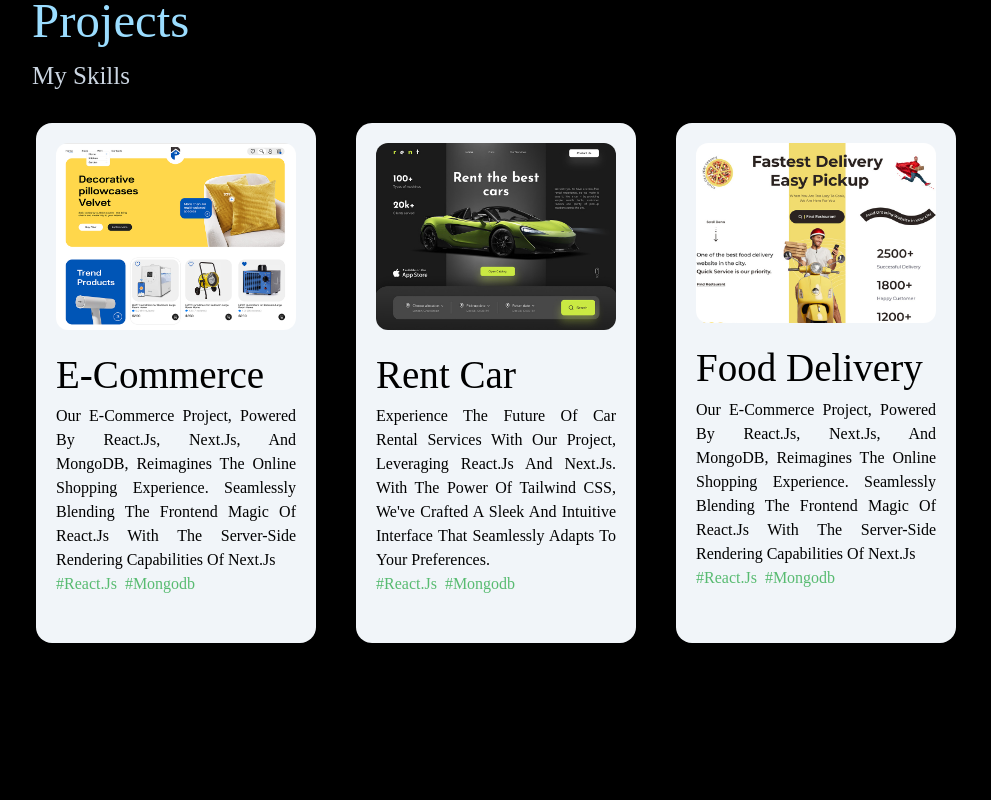
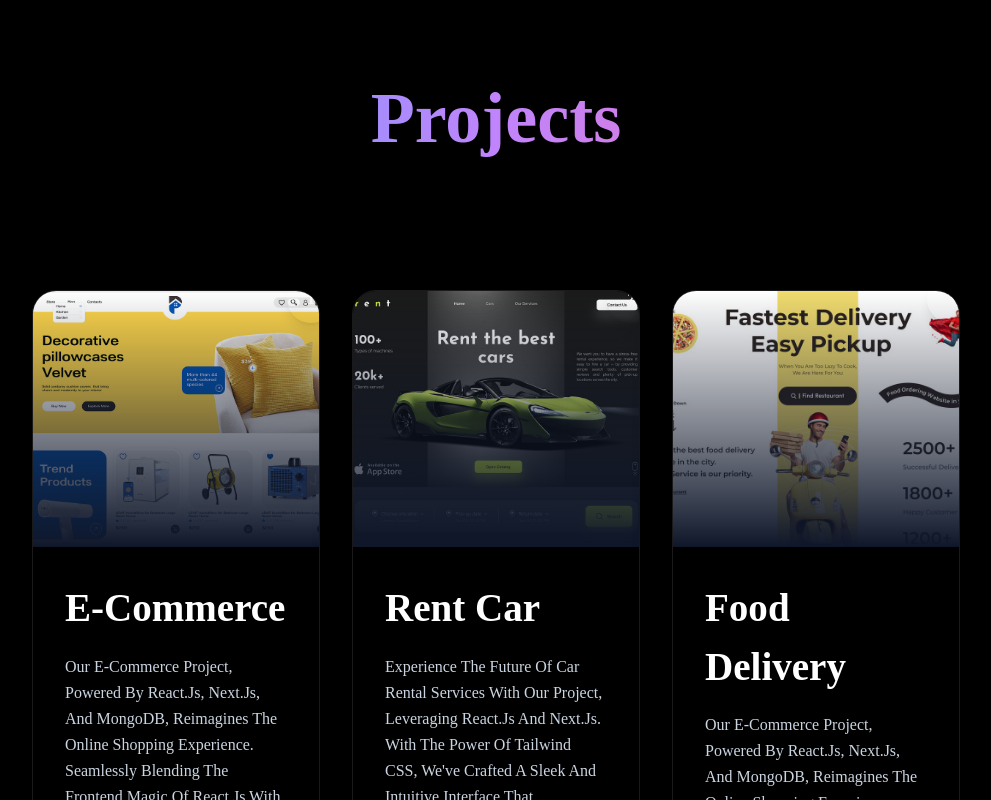
Before and after one commit to amirrahemi01/portfolio, a React (Create React App) app: page / in a window 1280 px wide. Shown: the part 1460-2260 px from the top of the page, without its empty margins (144-1135 px from the left). Built offline with nearby package versions, Linux system fonts and the light colour scheme.

Commit message:
Modernize Projects with 2025

```diff
--- a/src/components/About.tsx
+++ b/src/components/About.tsx
@@ -27,7 +27,12 @@ function About({ }: Props) {
           <h2 className="text-base lg:text-2xl text-black dark:text-white">REACT.JS DEVELOPER</h2>
           <p className="text-slate-800 dark:text-slate-300 text-sm lg:text-base text-justify">{t("content.reactjs")}</p>
 
-          <button className="flex bg-blue-200 dark:bg-blue-100 text-white dark:text-black w-fit mt-4 py-2 px-4 rounded-md">{t("content.download cv")}</button>
+          <button
+            className="flex bg-blue-200 dark:bg-blue-100 text-white dark:text-black w-fit mt-4 py-2 px-4 rounded-md"
+            onClick={() => window.open("/AmirRahemiCV.pdf", "_blank")}
+          >
+            {t("content.download cv")}
+          </button>
         </div>
       </div>
 
--- a/src/components/Projects.tsx
+++ b/src/components/Projects.tsx
@@ -1,3 +1,4 @@
+// Path: src/components/Projects.tsx
 import React from 'react'
 
 import IMG_RENT from "../assets/image/projects/rent.jpg";
@@ -13,65 +14,135 @@ function Projects({ }: Props) {
   const [t, i18n] = useTranslation("global");
 
   return (
-    <div className="w-full" id="projects">
-      <h1 className="text-5xl text-blue-200 dark:text-blue-100 px-4">{t("content.projects")}</h1>
-      <p className="text-slate-800 dark:text-slate-300 px-4 text-justify text-2xl">{t("content.my skills")}</p>
+    <div className="w-full py-20" id="projects">
+      <div className="max-w-7xl mx-auto px-4">
+        <h1 className="text-6xl md:text-7xl font-bold mb-4 text-center pb-8" style={{
+          background: 'linear-gradient(to right, rgb(96, 165, 250), rgb(192, 132, 252), rgb(244, 114, 182))',
+          WebkitBackgroundClip: 'text',
+          WebkitTextFillColor: 'transparent',
+          backgroundClip: 'text'
+        }}>
+          {t("content.projects")}
+        </h1>
+        <div className="h-1.5 w-32 mx-auto bg-gradient-to-r from-blue-500 via-purple-500 to-pink-500 rounded-full mb-16"></div>
 
 
-      <div className="flex flex-row mt-4 py-3 overflow-y-hidden overflow-x-scroll md:overflow-x-auto">
-        <div className="flex flex-col bg-slate-600 dark:bg-slate-100 p-5 rounded-2xl w-full h-full lg:w-1/3 mx-5 [min-height:65vh]">
+        <div className="grid grid-cols-1 lg:grid-cols-3 gap-8">
+          <div className="group relative rounded-3xl overflow-hidden backdrop-blur-xl bg-gradient-to-br from-purple-500/10 to-pink-500/10 border border-white/10 shadow-2xl hover:scale-105 hover:shadow-purple-500/30 transition-all duration-500 flex flex-col" style={{animation: 'fadeInUp 0.6s ease-out 0s both'}}>
 
-          <div className="topimg">
-            <img src={IMG_ECOMMERCE} alt="" className="w-full rounded-xl" />
+            <div className="relative h-64 overflow-hidden flex-shrink-0">
+              <div className="absolute inset-0 bg-gradient-to-br from-purple-500/20 to-pink-500/20 z-10"></div>
+              <img src={IMG_ECOMMERCE} alt="" className="w-full h-full object-cover group-hover:scale-110 group-hover:brightness-110 transition-all duration-700" />
+              <div className="absolute inset-0 bg-gradient-to-t from-slate-900 via-slate-900/50 to-transparent z-10"></div>
             </div>
 
-          <div className="text-white dark:text-black">
-            <h2 className="mt-4 text-2xl lg:text-4xl">{t("content.e-commerce")}</h2>
-            <p className="text-justify">{t("content.shopping")}</p>
+            <div className="relative p-8 flex flex-col flex-grow">
+              <div className="flex-grow">
+                <h2 className="text-3xl md:text-4xl font-bold text-white mb-4 group-hover:text-transparent group-hover:bg-clip-text group-hover:bg-gradient-to-r group-hover:from-purple-400 group-hover:to-pink-400 transition-all duration-300">
+                  {t("content.e-commerce")}
+                </h2>
+                <p className="text-slate-300 text-base leading-relaxed mb-6">{t("content.shopping")}</p>
               </div>
 
-          <div className="flex flex-row text-green-100">
-            <p className="mr-2">#react.js</p>
-            <p className="mr-2">#mongodb</p>
+              <div className="flex flex-wrap gap-2 mt-auto">
+                <p className="px-4 py-2 rounded-full bg-white/5 backdrop-blur-sm border border-white/10 text-sm text-slate-300 hover:bg-white/10 hover:border-white/20 transition-all duration-300">#react.js</p>
+                <p className="px-4 py-2 rounded-full bg-white/5 backdrop-blur-sm border border-white/10 text-sm text-slate-300 hover:bg-white/10 hover:border-white/20 transition-all duration-300">#mongodb</p>
               </div>
 
-        </div>
-        <div className="flex flex-col bg-slate-600 dark:bg-slate-100 p-5 rounded-2xl w-full h-full lg:w-1/3 mx-5 [min-height:65vh]">
-
-          <div className="topimg">
-            <img src={IMG_RENT} alt="" className="w-full rounded-xl" />
+              <div className="absolute -bottom-32 -right-32 w-64 h-64 bg-gradient-to-r from-purple-500 to-pink-500 rounded-full blur-3xl opacity-0 group-hover:opacity-30 transition-opacity duration-700 pointer-events-none"></div>
             </div>
 
-          <div className="text-white dark:text-black">
-            <h2 className="mt-4 text-2xl lg:text-4xl">{t("content.rent car")}</h2>
-            <p className="text-justify">{t("content.rent")}</p>
+            <div className="absolute inset-0 opacity-0 group-hover:opacity-100 transition-opacity duration-500 pointer-events-none bg-gradient-to-br from-white/5 via-transparent to-transparent"></div>
+            <div className="absolute -top-4 -right-4 w-12 h-12 rounded-full bg-gradient-to-r from-purple-500 to-pink-500 flex items-center justify-center text-white font-bold shadow-lg group-hover:scale-125 group-hover:rotate-12 transition-all duration-500">1</div>
           </div>
 
-          <div className="flex flex-row text-green-100">
-            <p className="mr-2">#react.js</p>
-            <p className="mr-2">#mongodb</p>
+          <div className="group relative rounded-3xl overflow-hidden backdrop-blur-xl bg-gradient-to-br from-blue-500/10 to-cyan-500/10 border border-white/10 shadow-2xl hover:scale-105 hover:shadow-blue-500/30 transition-all duration-500 flex flex-col" style={{animation: 'fadeInUp 0.6s ease-out 0.1s both'}}>
+
+            <div className="relative h-64 overflow-hidden flex-shrink-0">
+              <div className="absolute inset-0 bg-gradient-to-br from-blue-500/20 to-cyan-500/20 z-10"></div>
+              <img src={IMG_RENT} alt="" className="w-full h-full object-cover group-hover:scale-110 group-hover:brightness-110 transition-all duration-700" />
+              <div className="absolute inset-0 bg-gradient-to-t from-slate-900 via-slate-900/50 to-transparent z-10"></div>
             </div>
 
-        </div>
-        <div className="flex flex-col bg-slate-600 dark:bg-slate-100 p-5 rounded-2xl w-full h-full lg:w-1/3 mx-5 [min-height:65vh]">
-
-          <div className="topimg">
-            <img src={IMG_FOOD} alt="" className="w-full rounded-xl" />
+            <div className="relative p-8 flex flex-col flex-grow">
+              <div className="flex-grow">
+                <h2 className="text-3xl md:text-4xl font-bold text-white mb-4 group-hover:text-transparent group-hover:bg-clip-text group-hover:bg-gradient-to-r group-hover:from-blue-400 group-hover:to-cyan-400 transition-all duration-300">
+                  {t("content.rent car")}
+                </h2>
+                <p className="text-slate-300 text-base leading-relaxed mb-6">{t("content.rent")}</p>
               </div>
 
-          <div className="text-white dark:text-black">
-            <h2 className="mt-4 text-2xl lg:text-4xl">{t("content.food delivery")}</h2>
-            <p className="text-justify">{t("content.shopping")}</p>
+              <div className="flex flex-wrap gap-2 mt-auto">
+                <p className="px-4 py-2 rounded-full bg-white/5 backdrop-blur-sm border border-white/10 text-sm text-slate-300 hover:bg-white/10 hover:border-white/20 transition-all duration-300">#react.js</p>
+                <p className="px-4 py-2 rounded-full bg-white/5 backdrop-blur-sm border border-white/10 text-sm text-slate-300 hover:bg-white/10 hover:border-white/20 transition-all duration-300">#mongodb</p>
               </div>
 
-          <div className="flex flex-row text-green-100">
-            <p className="mr-2">#react.js</p>
-            <p className="mr-2">#mongodb</p>
+              <div className="absolute -bottom-32 -right-32 w-64 h-64 bg-gradient-to-r from-blue-500 to-cyan-500 rounded-full blur-3xl opacity-0 group-hover:opacity-30 transition-opacity duration-700 pointer-events-none"></div>
             </div>
 
+            <div className="absolute inset-0 opacity-0 group-hover:opacity-100 transition-opacity duration-500 pointer-events-none bg-gradient-to-br from-white/5 via-transparent to-transparent"></div>
+            <div className="absolute -top-4 -right-4 w-12 h-12 rounded-full bg-gradient-to-r from-blue-500 to-cyan-500 flex items-center justify-center text-white font-bold shadow-lg group-hover:scale-125 group-hover:rotate-12 transition-all duration-500">2</div>
+          </div>
+
+          <div className="group relative rounded-3xl overflow-hidden backdrop-blur-xl bg-gradient-to-br from-orange-500/10 to-red-500/10 border border-white/10 shadow-2xl hover:scale-105 hover:shadow-orange-500/30 transition-all duration-500 flex flex-col" style={{animation: 'fadeInUp 0.6s ease-out 0.2s both'}}>
+
+            <div className="relative h-64 overflow-hidden flex-shrink-0">
+              <div className="absolute inset-0 bg-gradient-to-br from-orange-500/20 to-red-500/20 z-10"></div>
+              <img src={IMG_FOOD} alt="" className="w-full h-full object-cover group-hover:scale-110 group-hover:brightness-110 transition-all duration-700" />
+              <div className="absolute inset-0 bg-gradient-to-t from-slate-900 via-slate-900/50 to-transparent z-10"></div>
+            </div>
+
+            <div className="relative p-8 flex flex-col flex-grow">
+              <div className="flex-grow">
+                <h2 className="text-3xl md:text-4xl font-bold text-white mb-4 group-hover:text-transparent group-hover:bg-clip-text group-hover:bg-gradient-to-r group-hover:from-orange-400 group-hover:to-red-400 transition-all duration-300">
+                  {t("content.food delivery")}
+                </h2>
+                <p className="text-slate-300 text-base leading-relaxed mb-6">{t("content.shopping")}</p>
+              </div>
+
+              <div className="flex flex-wrap gap-2 mt-auto">
+                <p className="px-4 py-2 rounded-full bg-white/5 backdrop-blur-sm border border-white/10 text-sm text-slate-300 hover:bg-white/10 hover:border-white/20 transition-all duration-300">#react.js</p>
+                <p className="px-4 py-2 rounded-full bg-white/5 backdrop-blur-sm border border-white/10 text-sm text-slate-300 hover:bg-white/10 hover:border-white/20 transition-all duration-300">#mongodb</p>
+              </div>
+
+              <div className="absolute -bottom-32 -right-32 w-64 h-64 bg-gradient-to-r from-orange-500 to-red-500 rounded-full blur-3xl opacity-0 group-hover:opacity-30 transition-opacity duration-700 pointer-events-none"></div>
+            </div>
+
+            <div className="absolute inset-0 opacity-0 group-hover:opacity-100 transition-opacity duration-500 pointer-events-none bg-gradient-to-br from-white/5 via-transparent to-transparent"></div>
+            <div className="absolute -top-4 -right-4 w-12 h-12 rounded-full bg-gradient-to-r from-orange-500 to-red-500 flex items-center justify-center text-white font-bold shadow-lg group-hover:scale-125 group-hover:rotate-12 transition-all duration-500">3</div>
+          </div>
         </div>
       </div>
 
+      <style>{`
+        @keyframes fadeInUp {
+          from {
+            opacity: 0;
+            transform: translateY(30px);
+          }
+          to {
+            opacity: 1;
+            transform: translateY(0);
+          }
+        }
+
+        @keyframes gradient {
+          0% {
+            background-position: 0% 50%;
+          }
+          50% {
+            background-position: 100% 50%;
+          }
+          100% {
+            background-position: 0% 50%;
+          }
+        }
+
+        .animate-gradient {
+          background-size: 200% auto;
+          animation: gradient 3s ease infinite;
+        }
+      `}</style>
     </div>
   )
 }
```
Also changed, not shown: src/components/ContactUs.tsx (+16 -2 lines), 2 other files (tests, documents, lock files or other folders). Lines whose indentation alone changed are shown as unchanged.
